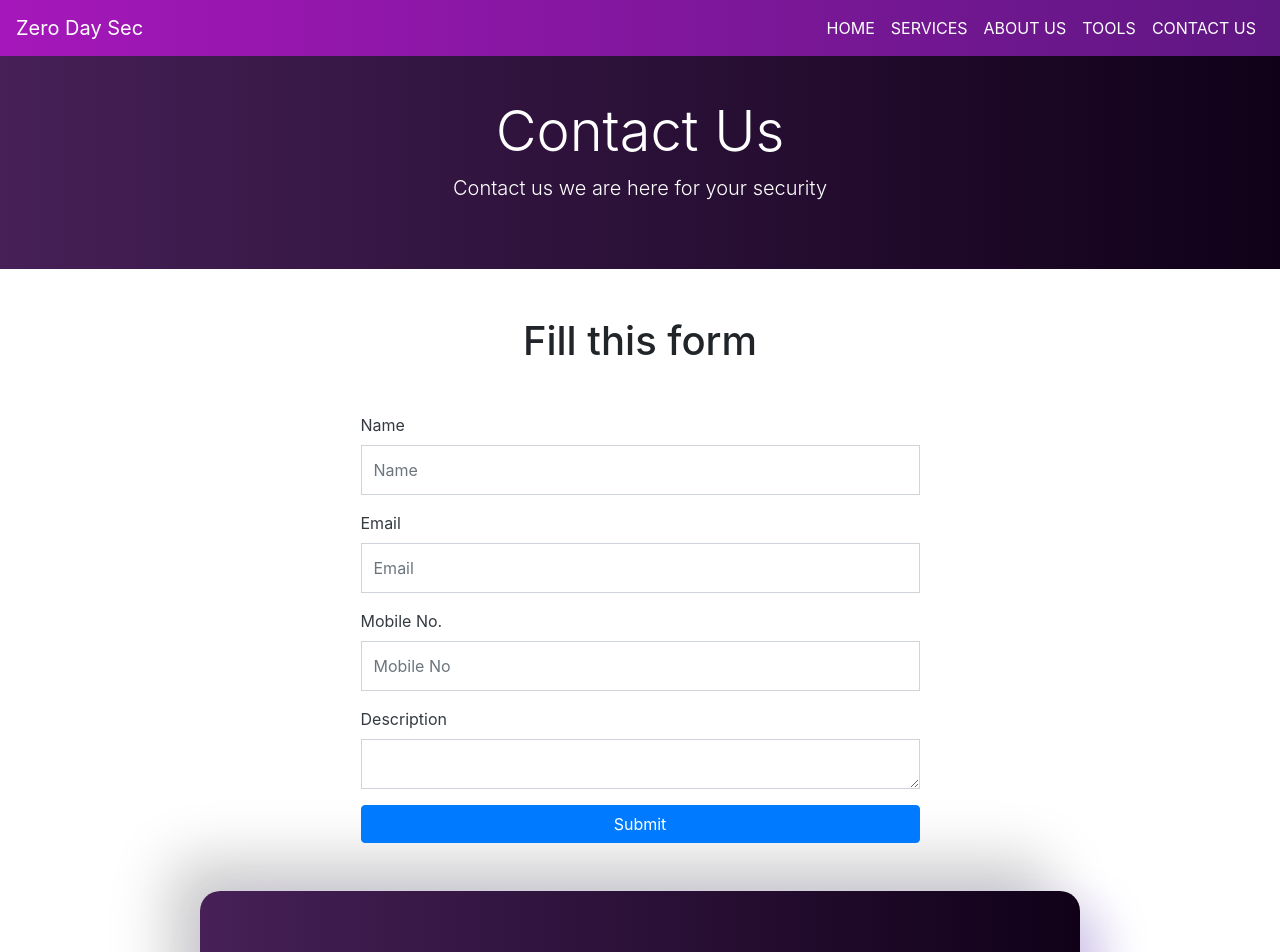
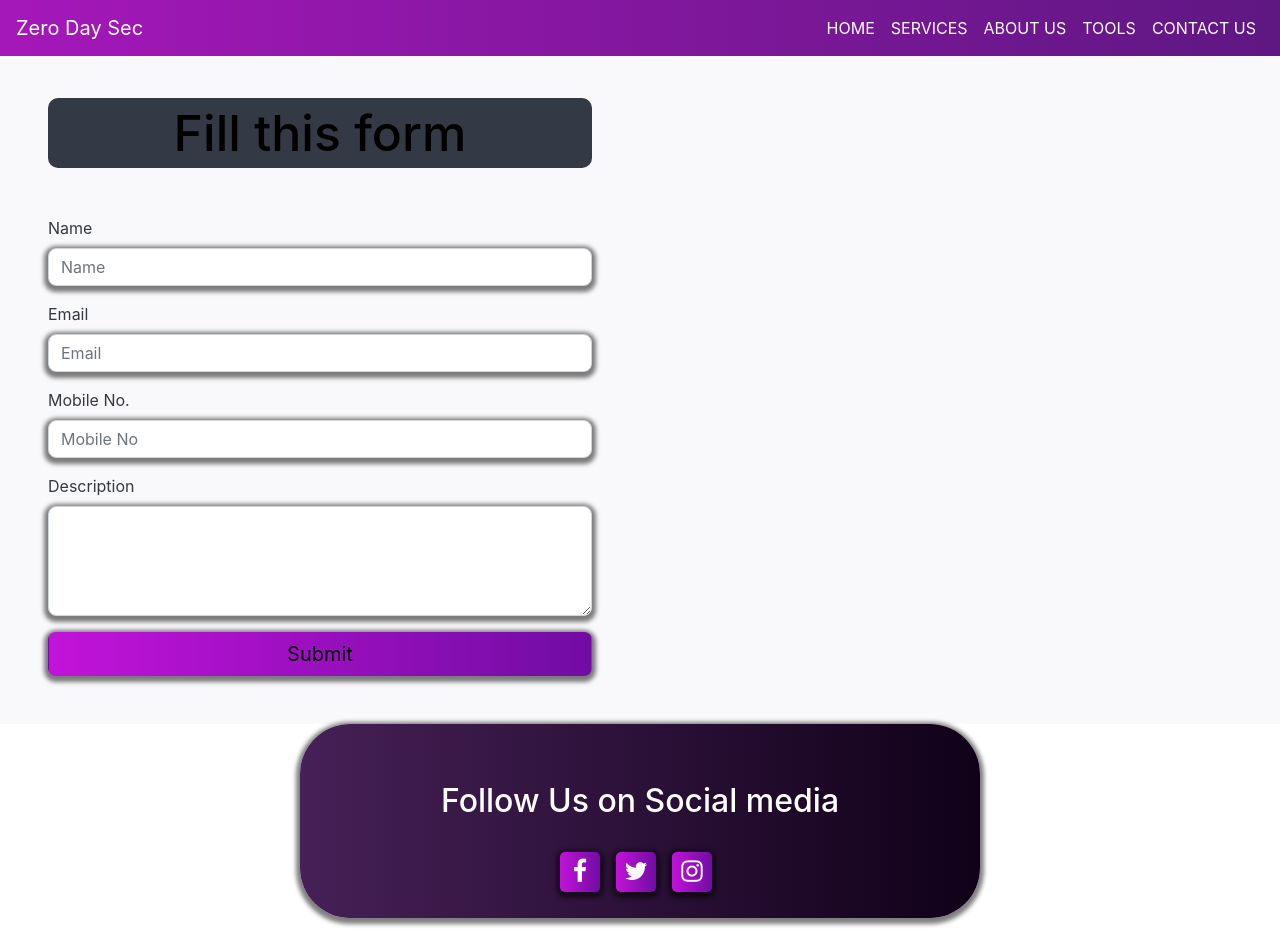
Before and after one commit to aksah-jalkote/Happy-site, a React (Create React App) app: page /contact in a window 1280 px wide. Shown: the top 952 px of the page. Built offline with nearby package versions, Linux system fonts and the light colour scheme.

Commit message:
reinitilized files

```diff
--- a/package.json
+++ b/package.json
@@ -6,11 +6,14 @@
     "@testing-library/jest-dom": "^4.2.4",
     "@testing-library/react": "^9.5.0",
     "@testing-library/user-event": "^7.2.1",
+    "bootstrap": "^4.5.0",
     "react": "^16.13.1",
     "react-dom": "^16.13.1",
     "react-hamburger-menu": "^1.2.1",
+    "react-icons": "^3.10.0",
     "react-router-dom": "^5.2.0",
-    "react-scripts": "3.4.1"
+    "react-scripts": "3.4.1",
+    "reactstrap": "^8.5.1"
   },
   "scripts": {
     "start": "react-scripts start",
--- a/src/components/components.css
+++ b/src/components/components.css
@@ -8,12 +8,13 @@
   background-image: linear-gradient(to right, #462057, #100118);
 
   padding: 10px;
-  margin-left: 200px;
-  margin-right: 200px;
-  box-shadow: 20px 20px 50px #cdc1e9,
-            -30px -30px 60px #cacaca;
+  margin-left: 300px;
+  margin-right: 300px;
+  box-shadow: 0 2px 4px 4px rgba(0, 0, 0, 0.5) ;
+  border-radius: 50px;
+  margin-bottom: 50px;
 
-  border-radius: 20px;
+
 
 
 
@@ -27,13 +28,15 @@
   padding-top: 7px;
   text-align: center;
   border-radius: 5px;
-  background-image: linear-gradient(to right, #462057, #100118);
+  box-shadow: 0 2px 4px 4px rgba(0, 0, 0, 0.5) ;
+
+  background-image: linear-gradient(to right, #c213da, #710ca3);
+
 }
 
 #newsletter{
   padding: 80px;
 
-  margin-bottom: 0px;
-
+ margin-bottom: 0px;
 
 }
--- a/src/contact/Contact.js
+++ b/src/contact/Contact.js
@@ -13,13 +13,13 @@ const Contact = () => {
     return (
         <div>
             <Menu/>
-            <Jumbotron
+            {/* <Jumbotron
             title="Contact Us"
             description="Contact us we are here for your security"
-             />
+             />   */}
              <Main/>
              <Social/>
-             <Newsletter/>
+
              <Footer/>
 
 
--- a/src/contact/Main.js
+++ b/src/contact/Main.js
@@ -1,12 +1,12 @@
-import React from "react";
-import "../core/style.css"
-import img1 from "../core/images/img1.jpg"
+import React from 'react';
+import "./contact.css"
 const Main = () => {
   return (
     <div id="Contactme">
-          <div class="row">
-            <div class="col-md-6 offset-sm-3 p-5 text-left">
-              <h1 className="display text-center">Fill this form</h1>
+      {/* <div className="container">
+         <div class="row">  */}
+           <div class="col-6 p-5">
+            <h1 className="">Fill this form</h1>
             <form action="" class="mt-5">
               <div class="form-group">
                 <label for="" class="text-dark">
@@ -18,11 +18,7 @@ const Main = () => {
                 <label for="" class="text-dark">
                   Email
                 </label>
-                  <input
-                    type="email"
-                    placeholder="Email"
-                    class="form-control"
-                  />
+                <input type="email" placeholder="Email" class="form-control" />
               </div>
               <div class="form-group">
                 <label for="" class="text-dark">
@@ -41,18 +37,15 @@ const Main = () => {
                 <textarea class="form-control" rows="4"></textarea>
               </div>
               <div>
-                  <button
-                    class="btn btn-md btn-primary btn-block"
-                    type="submit"
-                  >
+                <button class="btn btn-md btn-block" type="submit">
                   Submit
                 </button>
               </div>
             </form>
           </div>
          </div>
-        </div>
-
+    //   </div>
+    // </div>
   );
 };
 
--- /dev/null
+++ b/src/contact/contact.css
@@ -0,0 +1,28 @@
+.form-control {
+  border-radius: 8px;
+  color: #000;
+  box-shadow: 0 2px 4px 4px rgba(0, 0, 0, 0.5);
+}
+
+#Contactme {
+  background: #f9f8fa;
+}
+
+#Contactme h1 {
+  text-align: center;
+  font-size: 50px;
+  background: #333945;
+  padding: 5px;
+  border-radius: 10px;
+
+  margin-top: 50px;
+  color: rgb(0, 0, 0);
+}
+
+#Contactme button {
+  border-radius: 8px;
+  color: #000;
+  box-shadow: 0 2px 4px 4px rgba(0, 0, 0, 0.5);
+  background-image: linear-gradient(to right, #c213da, #710ca3);
+  font-size: 20px;
+}
--- a/src/core/style.css
+++ b/src/core/style.css
@@ -2,6 +2,13 @@
 * {
   padding: 0;
   margin: 0;
+}
+*,
+*::after,
+*::before {
+  padding: 0;
+  margin: 0;
+  box-sizing: border-box;
 }
 #nav {
   position: fixed;
@@ -94,7 +101,7 @@
 
 /* ----footer----- */
 #footer {
-  background-image: linear-gradient(to right, #462057, #100118);
+  background-image: linear-gradient(to right, #000000, #000000);
   padding: 40px;
 }
 
@@ -126,15 +133,3 @@
 #line {
   color: #fff;
 }
-
-.form-control {
-  height: 50px;
-  border-radius: 0px;
-  box-sizing: border-box;
-
-}
-
-.contactimage {
-  margin-top: 100px;
-  padding: 50px;
-}
```
Also changed, not shown: 1 other file (tests, documents, lock files or other folders). Lines whose indentation alone changed are shown as unchanged.
